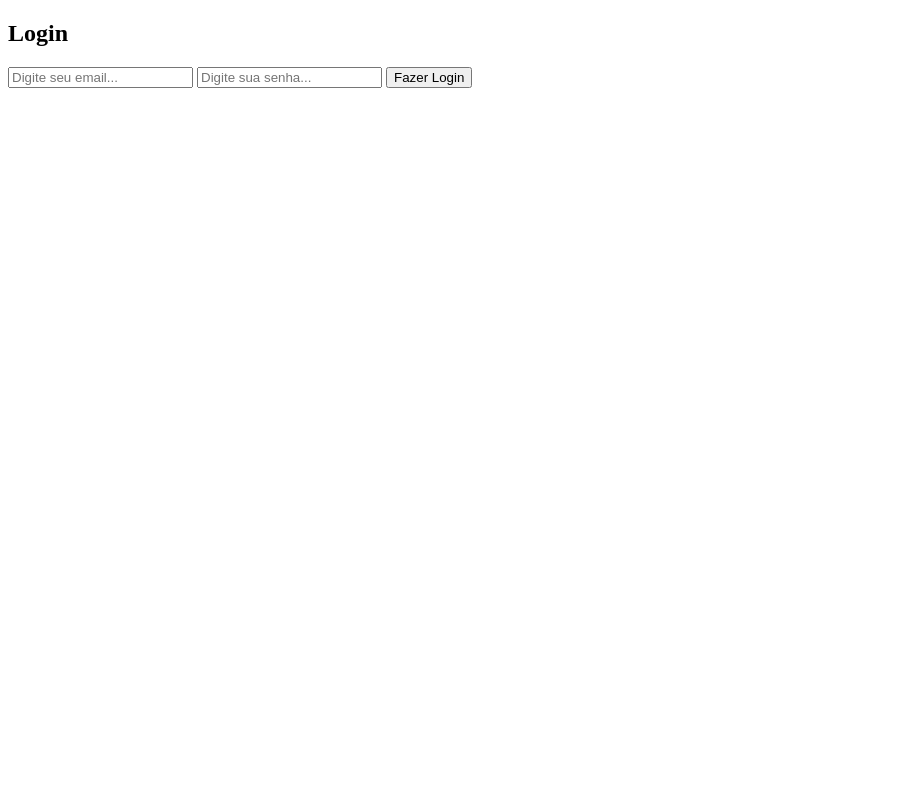
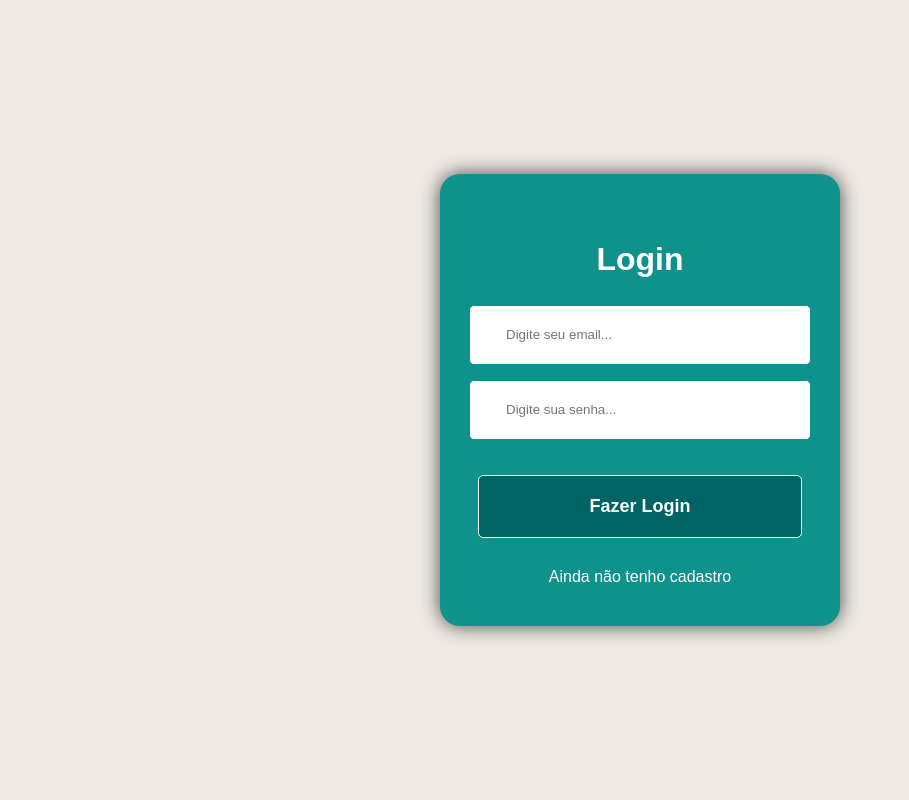
Before and after one commit to xaviermarcio/php_login_completo, a PHP site: page / in a window 1280 px wide. Shown: the whole page, without its empty margins (0-909 px from the left). Run offline with PHP 8.4, Linux system fonts and the light colour scheme.

```diff
--- a/css/style.css
+++ b/css/style.css
@@ -2,11 +2,88 @@
     box-sizing: border-box;
 
 }
-
+/*Paleta de cores usadas no projeto*/
 :root{
-    --color-white:  ;
+    --color-white:#fff;
+    --color-gray:#efeae4;
+    --color-dark: #484848 ;
+    --color-green: #beee3b ;
+    --color-green2: #0f928c ;
+    --color-green3: #006465 ;
+    --color-blue: #00c9d2;
 }
 
 body{
-    background:;
+    display: flex;
+    flex-flow:  row wrap;
+    justify-content: center;
+    align-items: center;
+    background:var(--color-gray);
+    margin: 0;
+    width: 100vw;
+    height: 100vh;
+    font-family: Arial, Helvetica, sans-serif;
 }
+
+form{
+    display: flex;
+    flex-flow: row wrap;
+    align-items: center;
+    justify-content: center;
+    width: 400px;
+    padding: 40px 20px 20px;
+    background: var(--color-green2);
+    border-radius: 20px;
+    box-shadow: 0px 0px 20px var(--color-dark);
+}
+
+h2{
+    font-size: 2rem;
+    width: 100%;
+    color: var(--color-white);
+    text-align: center;
+    font-weight: 900;
+}
+
+input{
+    width: 95%;
+    height: 60px;
+    border-radius: 5px;
+    border: 1.5px solid var(--color-green2);
+    margin-bottom: 15px;
+    padding-left: 10%;
+}
+
+input:focus{
+    outline-color: var(--color-blue);
+}
+
+.btn{
+    width: 90%;
+    padding: 20px;
+    margin: 20px 0px 20px 0px;
+    cursor: pointer;
+    background-color: var(--color-green3);
+    border: 1px solid var(--color-white);
+    color: var(--color-white);
+    font-size: 18px;
+    font-weight: bold;
+    border-radius: 5px;
+    transition: 0.5s ease;
+}
+
+.btn:hover{
+    background: var(--color-blue);
+    border: none;
+}
+
+a{
+    text-decoration: none;
+    margin-top: 10px;
+    margin-bottom: 20px;
+    color: var(--color-white);
+}
+
+a:hover{
+   letter-spacing: 1px;
+}
--- a/index.html
+++ b/index.html
@@ -4,6 +4,7 @@
     <meta charset="UTF-8">
     <meta name="viewport" content="width=device-width, initial-scale=1.0">
     <link rel="stylesheet" href="css/style.css">
+    <link rel="shortcut icon" href="images/login.png">
     <title>Login</title>
 </head>
 <body>
@@ -11,7 +12,8 @@
         <h2>Login</h2>
         <input type="email" name="email" id="email" placeholder="Digite seu email...">
         <input type="password" name="password" id="password" placeholder="Digite sua senha...">
-        <button type="submit">Fazer Login</button>
+        <button type="submit" class="btn">Fazer Login</button>
+        <a href="casdatrar.html">Ainda não tenho cadastro</a>
     </form>
 </body>
 </html>
```
Also changed, not shown: images/login.png (added), images/password.png (added).
